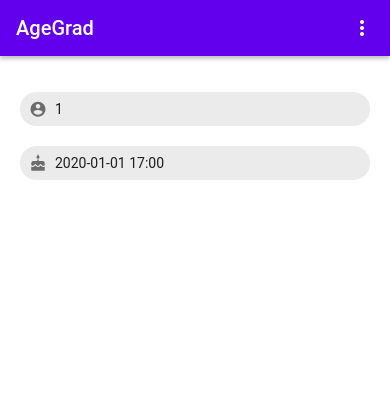
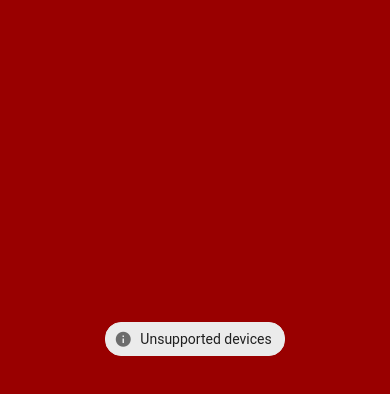
Before and after one commit to shensven/AgeGrad, a React Native app: screen / in a window 390 px wide. Shown: the top 394 px of the page. Built offline with nearby package versions, Linux system fonts and the light colour scheme.

Commit message:
Update Index

```diff
--- a/pages/AgeGrad.tsx
+++ b/pages/AgeGrad.tsx
@@ -1,14 +1,35 @@
-import React from 'react';
-import {ScrollView, StyleSheet, View} from 'react-native';
-import {Appbar, Chip} from 'react-native-paper';
+import React, {useState} from 'react';
+import {Dimensions, Platform, ScrollView, StyleSheet, View} from 'react-native';
+import {Appbar, Button, Chip, TextInput} from 'react-native-paper';
+import DateTimePicker, {Event} from '@react-native-community/datetimepicker';
 
-// const birthdayChip = () => {
-//   <Chip icon="information" onPress={() => console.log('Pressed')}>
-//     2020-01-01
-//   </Chip>;
-// };
+const windowHeight = Dimensions.get('window').height;
+const windoWidth = Dimensions.get('window').width;
+const halfWindowHeight = windowHeight / 2;
+const halfWindoWidth = windoWidth / 2;
 
-export default function AgeGrad() {
+const AgeGrad = () => {
+  const [androidDatePickerModal, setAndroidDatePickerModal] = useState(false);
+  const [date, setDate] = useState(new Date());
+
+  const onPress = () => {
+    console.log('hola AgeGrid');
+  };
+
+  const PopupAndroidDatePickerModal = () => {
+    setAndroidDatePickerModal(true);
+  };
+
+  const DissmissAndroidDatePickerModal = (e: Event) => {
+    if (e.type === 'dismissed') {
+      setAndroidDatePickerModal(false);
+    }
+  };
+
+  if (Platform.OS === 'ios') {
+    //
+    // ################################################################ render for iOS
+    //
     return (
       <ScrollView>
         <Appbar.Header>
@@ -18,27 +39,98 @@ export default function AgeGrad() {
             onPress={() => console.log('AgeGrad')}
           />
         </Appbar.Header>
+
         <View style={ageStyles.root}>
-        <View>
-          <Chip
-            icon="account-circle"
-            onPress={() => console.log('Pressed')}
-            style={ageStyles.currentAge}>
-            1
+          <TextInput
+            label="Current Age"
+            value="1"
+            mode="outlined"
+            dense
+            disabled
+            style={ageStyles.currentAge}
+          />
+          <View style={ageStyles.iOSDateTimePickerBox}>
+            <DateTimePicker value={date} mode="datetime" />
+          </View>
+        </View>
+      </ScrollView>
+    );
+  } else if (Platform.OS === 'android') {
+    //
+    // ################################################################ render for android
+    //
+    return (
+      <ScrollView>
+        <Appbar.Header>
+          <Appbar.Content title="AgeGrad" />
+          <Appbar.Action
+            icon="dots-vertical"
+            onPress={() => console.log('AgeGrad')}
+          />
+        </Appbar.Header>
+
+        <View style={ageStyles.root}>
+          <TextInput
+            label="Current Age"
+            value="1"
+            mode="outlined"
+            dense
+            disabled
+            style={ageStyles.currentAge}
+          />
+          <TextInput
+            label="Birthday"
+            value="Press Cake to Set Yours"
+            mode="outlined"
+            dense
+            disabled
+            right={
+              <TextInput.Icon
+                name="cake-variant"
+                onPress={PopupAndroidDatePickerModal}
+              />
+            }
+            style={ageStyles.androidBirthdayTextInputBox}
+          />
+
+          {/* debug */}
+          <View style={ageStyles.androidDebugBtnBox}>
+            <Button
+              mode="contained"
+              onPress={() => console.log(androidDatePickerModal)}>
+              debug
+            </Button>
+          </View>
+
+          {/* DatePickerModal */}
+          {androidDatePickerModal && (
+            <DateTimePicker
+              value={date}
+              onChange={e => DissmissAndroidDatePickerModal(e)}
+            />
+          )}
+        </View>
+      </ScrollView>
+    );
+  } else {
+    //
+    // ################################################################ render for unknow device
+    //
+    return (
+      <ScrollView style={ageStyles.unknowDeviceScrollView}>
+        <View style={ageStyles.root}>
+          <View style={ageStyles.unknowDeviceCenter}>
+            <View style={ageStyles.unknowDeviceChipCenter}>
+              <Chip icon="information" onPress={onPress}>
+                Unsupported devices
               </Chip>
             </View>
-        <View>
-          <Chip
-            icon="cake-variant"
-            onPress={() => console.log('Pressed')}
-            style={ageStyles.settings}>
-            2020-01-01 17:00
-          </Chip>
           </View>
         </View>
       </ScrollView>
     );
   }
+};
 
 const ageStyles = StyleSheet.create({
   root: {
@@ -49,7 +141,24 @@ const ageStyles = StyleSheet.create({
   currentAge: {
     marginTop: 36,
   },
-  settings: {
+  iOSDateTimePickerBox: {
     marginTop: 20,
   },
+  androidBirthdayTextInputBox: {
+    marginTop: 16,
+  },
+  androidDebugBtnBox: {
+    marginTop: 60,
+    width: '100%',
+  },
+
+  unknowDeviceScrollView: {
+    backgroundColor: '#990000',
+  },
+  unknowDeviceCenter: {
+    marginTop: halfWindowHeight - 100,
+  },
+  unknowDeviceChipCenter: {flexDirection: 'row', justifyContent: 'center'},
 });
+
+export default AgeGrad;
```
Lines whose indentation alone changed are shown as unchanged.
